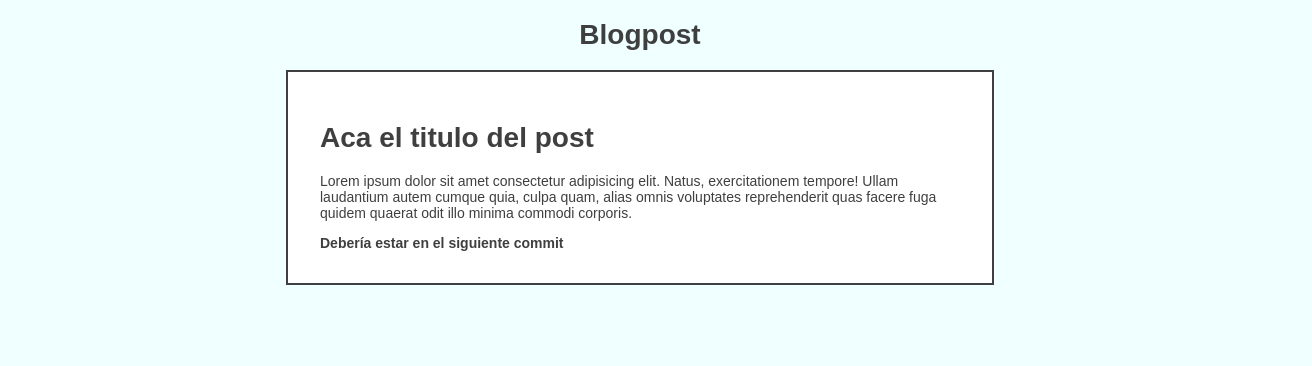
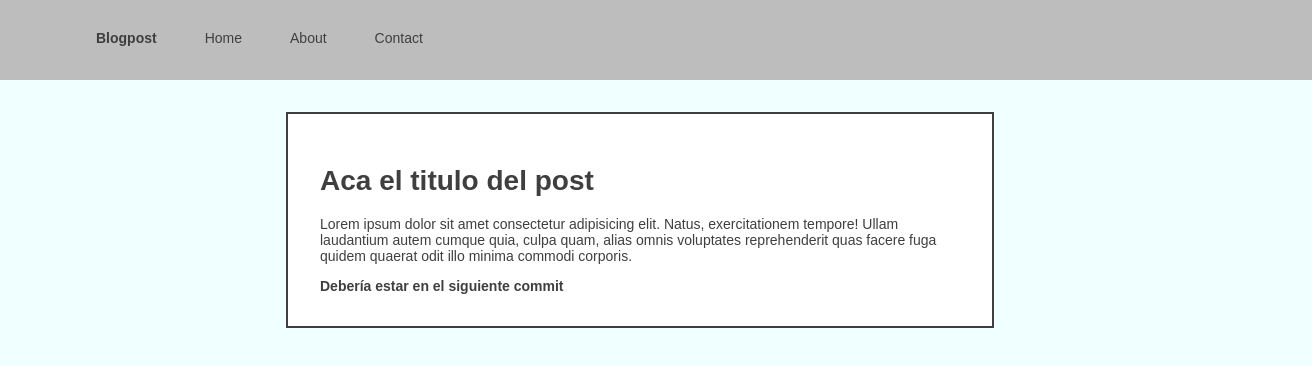
Before and after one commit to galindocode/platzi_learn_git, a plain HTML site: page index.html in a window 1280 px wide. Shown: the whole page, 1312 px wide, since content can reach past the window. Drawn offline with Linux system fonts and the light colour scheme.

Commit message:
header created

```diff
--- a/css/style.css
+++ b/css/style.css
@@ -1,4 +1,6 @@
 body {
+    padding: 0;
+    margin: 0;
     color: #3f3f3f;
     text-align: center;
     font-family: Arial, Helvetica, sans-serif;
@@ -10,7 +12,41 @@ h1 {
     font-weight: bold;
 }
 
+.header {
+    text-align: left;
+    padding-left: 2rem;
+    background-color: rgb(189, 189, 189);
+    width: 100%;
+    margin: 0px;
+    height: 4rem;
+    padding-top: 1rem;
+}
+
+.header h1 {
+    display: block;
+    margin-top: auto;
+    margin-bottom: auto;
+}
+
+.header ul {
+    display: flex;
+}
+
+.header li {
+    display: block;
+    margin: 0 1.5rem;
+    list-style: none;
+    text-decoration: none;
+    transition: all 0.5s;
+}
+
+.header li:hover {
+    cursor: pointer;
+    text-decoration: underline;
+}
+
 .container {
+    margin-top: 2rem;
     margin-left: auto;
     margin-right: auto;
     text-align: left;
--- a/index.html
+++ b/index.html
@@ -9,7 +9,12 @@
 </head>
 <body>
     <div class="header">
-        <h1>Blogpost</h1>
+        <ul>
+            <li><b>Blogpost</b></li>
+            <li>Home</li>
+            <li>About</li>
+            <li>Contact</li>
+        </ul>
     </div>
     <div class="container">
         <h1>Aca el titulo del post</h1>
```
